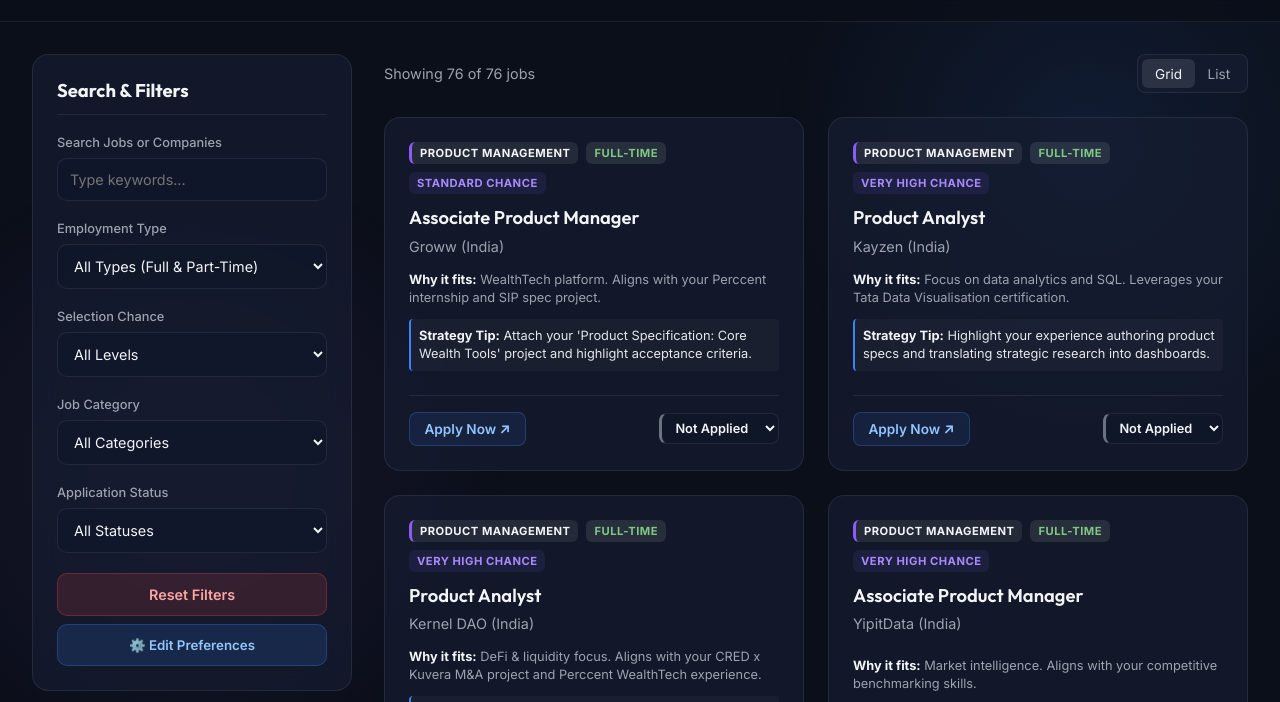
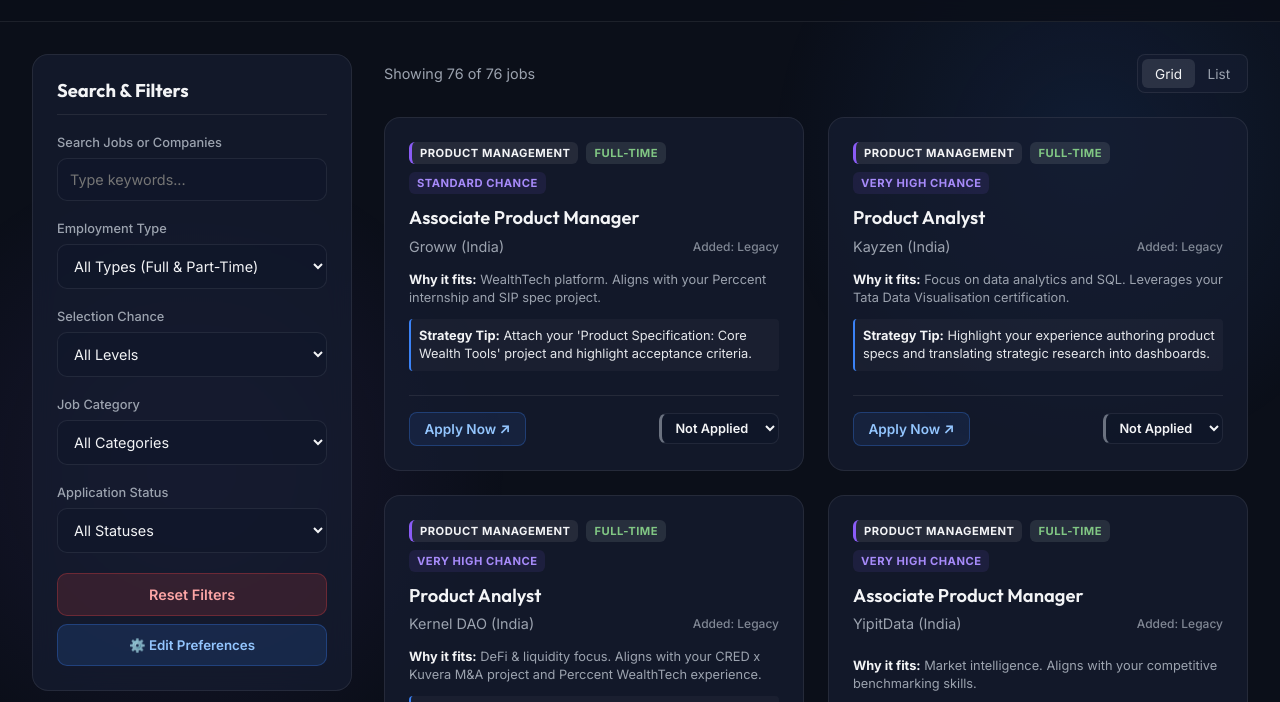
Before and after one commit to manishbhandaricode/Job-tracker, a plain HTML site: page index.html in a window 1280 px wide. Shown: the part 91-793 px from the top of the page. Drawn offline with Linux system fonts and the light colour scheme.

Commit message:
Add discovered date to job cards

```diff
--- a/app.js
+++ b/app.js
@@ -145,7 +145,10 @@
                         <span class="badge badge-chance ${job.chance === 'Extremely High' ? 'extremely-high' : ''}">${job.chance} Chance</span>
                     </div>
                     <h3>${job.title}</h3>
-                    <div class="job-company">${job.company}</div>
+                    <div class="company-date-row">
+                        <div class="job-company">${job.company}</div>
+                        <div class="job-date">Added: ${job.date_discovered || 'Legacy'}</div>
+                    </div>
                 </div>
 
                 <div class="card-body">
--- a/styles.css
+++ b/styles.css
@@ -400,9 +400,22 @@
     margin-top: 0.25rem;
 }
 
+.company-date-row {
+    display: flex;
+    justify-content: space-between;
+    align-items: center;
+}
+
 .job-company {
     font-size: 0.9rem;
     color: var(--text-muted);
+}
+
+.job-date {
+    font-size: 0.75rem;
+    color: var(--text-muted);
+    font-weight: 500;
+    opacity: 0.8;
 }
 
 .card-body {
```
